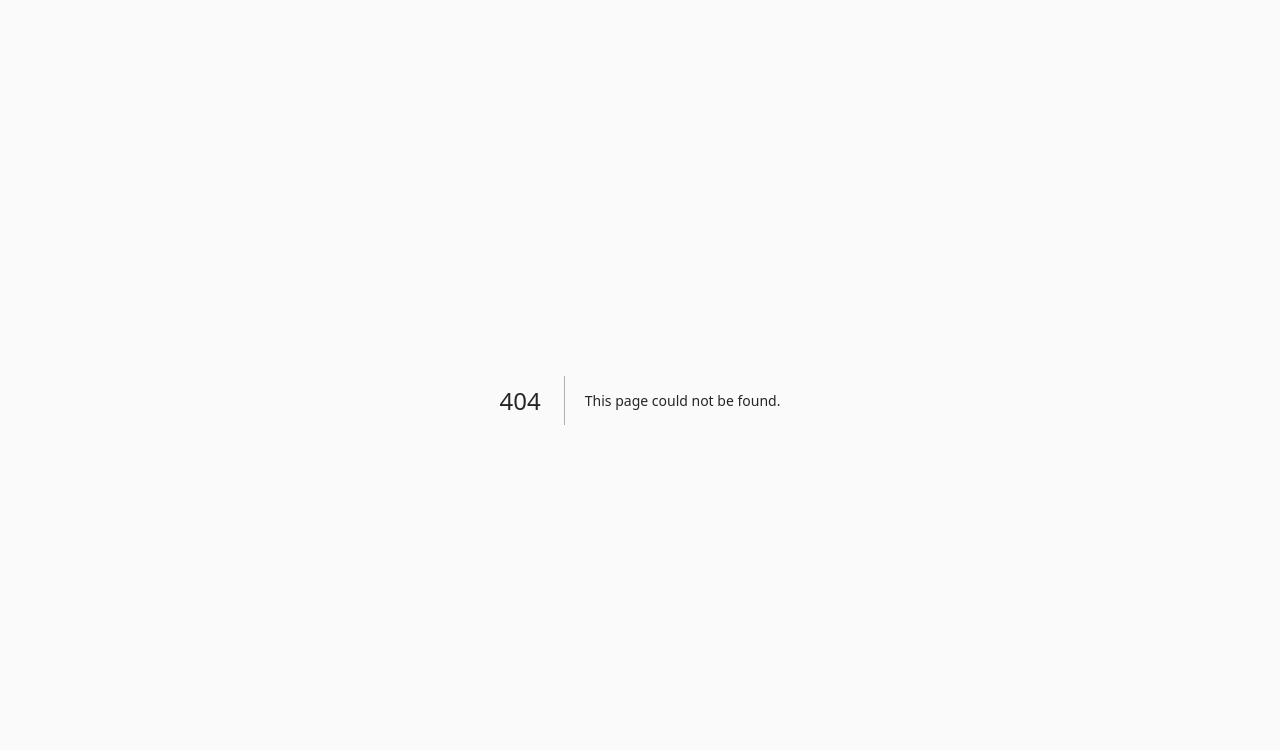
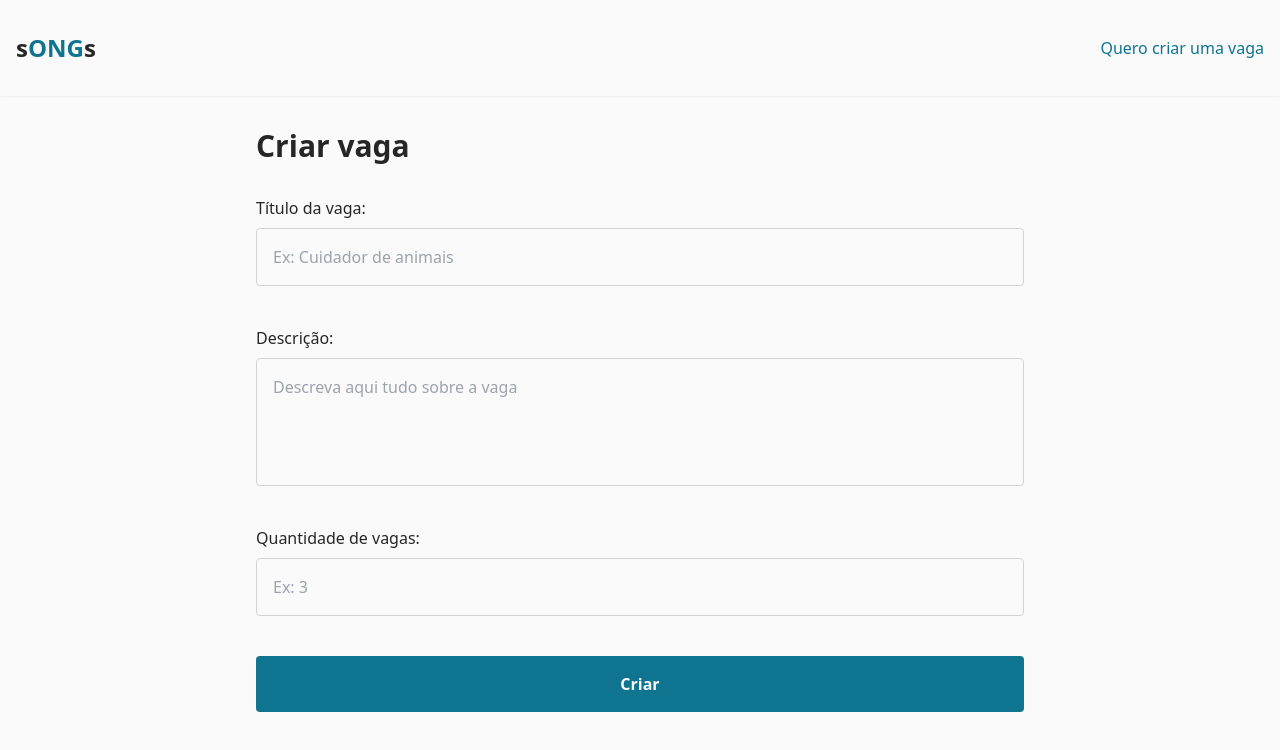
Before and after one commit to DevForce07/songs, a Next.js app in the folder frontend/: page /criar-vaga in a window 1280 px wide. Before the commit this address had no page. Shown: the top 750 px of the page. Built offline with nearby package versions, Linux system fonts and the light colour scheme.

Commit message:
tela criar vaga

```diff
--- /dev/null
+++ b/frontend/src/pages/criar-vaga.tsx
@@ -0,0 +1,50 @@
+import { Header } from '@/components/Header';
+
+export default function CriarVaga() {
+  return (
+    <>
+      <Header />
+
+      <div className='max-w-3xl w-full mx-auto'>
+        <h1 className='text-3xl my-8 font-bold'>Criar vaga</h1>
+
+        <main className='mb-8'>
+          <form className='flex flex-col gap-10'>
+            <label htmlFor='title' className='flex flex-col gap-2'>
+              Título da vaga:
+              <input
+                id='title'
+                type='text'
+                className='p-4 rounded border border-neutral-300 bg-transparent w-full'
+                placeholder='Ex: Cuidador de animais'
+              />
+            </label>
+
+            <label htmlFor='description' className='flex flex-col gap-2'>
+              Descrição:
+              <textarea
+                id='description'
+                className='p-4 rounded border border-neutral-300 bg-transparent w-full resize-none h-32'
+                placeholder='Descreva aqui tudo sobre a vaga'
+              ></textarea>
+            </label>
+
+            <label htmlFor='quantity' className='flex flex-col gap-2'>
+              Quantidade de vagas:
+              <input
+                id='quantity'
+                type='number'
+                className='p-4 rounded border border-neutral-300 bg-transparent w-full'
+                placeholder='Ex: 3'
+              />
+            </label>
+
+            <button className='bg-cyan-700 p-4 rounded text-neutral-50 font-bold hover:bg-cyan-800 transition-colors'>
+              Criar
+            </button>
+          </form>
+        </main>
+      </div>
+    </>
+  );
+}
```
